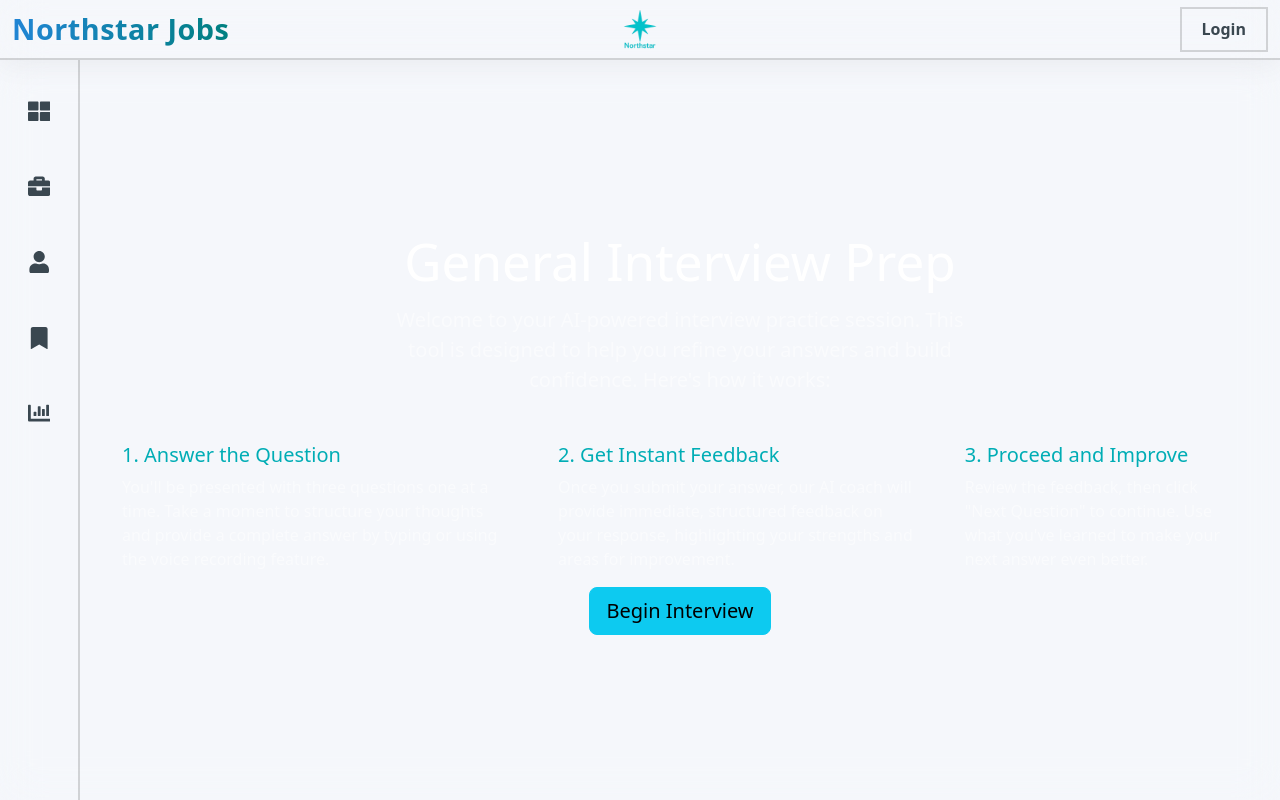
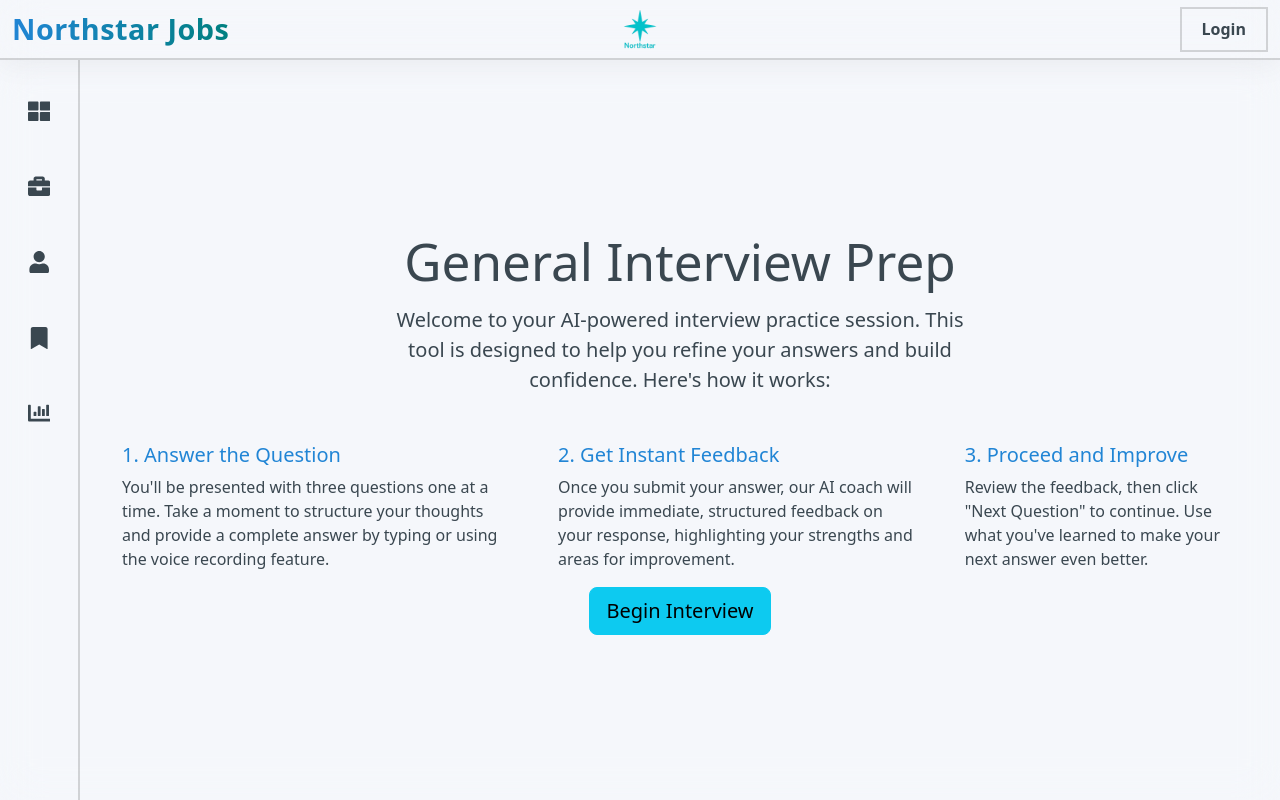
Before and after one commit to TJordahl90/Capstone-Web-Crawler, a React (Vite) app in the folder frontend/: page /interview-chatbot in a window 1280 px wide. Built offline with nearby package versions, Linux system fonts and the light colour scheme; no server answers.

Commit message:
add light mode to interview page

```diff
--- a/frontend/src/components/InterviewChatbot.jsx
+++ b/frontend/src/components/InterviewChatbot.jsx
@@ -189,7 +189,7 @@ const InterviewChatbot = () => {
             <Container className="py-5" style={{ maxWidth: '1000px' }}>
                 <Row>
                     <Col>
-                        <div style={{ backgroundColor: 'var(--bg3)', border: '1px solid var(--border)', padding: '2rem', borderRadius: '0.375rem', color: 'var(--text2)' }}>
+                        <div style={{ backgroundColor: 'var(--background)', border: '1px solid var(--border)', padding: '2rem', borderRadius: '0.375rem', color: 'var(--text2)' }}>
 
                             <h3 style={{ fontSize: '1.75rem', fontWeight: 600, color: 'var(--text2)', textAlign: 'center', marginBottom: '1.5rem' }}>Your Mock Interview Report</h3>
                             <Row className="mb-4 text-center">
@@ -234,25 +234,25 @@ const InterviewChatbot = () => {
     // This will display the instruction page
 	if (!sessionStarted) {
 		return (
-			<Container className="d-flex justify-content-center align-items-center text-center text-white" style={{ height: 'calc(100vh - 52px)' }}>
+			<Container className="d-flex justify-content-center align-items-center text-center" style={{ color: "var(--text)", height: 'calc(100vh - 52px)' }}>
                 <div>
                     <h1>{job ? `Mock Interview for ${job.title}` : 'General Interview Prep'}</h1>
-                    <p className="lead text-white-50 mt-3" style={{ maxWidth: '600px', margin: 'auto' }}>
+                    <p className="lead mt-3" style={{ color : "var(--text)", maxWidth: '600px', margin: 'auto' }}>
     					Welcome to your AI-powered interview practice session. This tool is designed to help you refine your answers and build confidence. Here's how it works:
     				</p>
 
     				<div className="d-flex justify-content-center gap-5 mt-5 text-start">
     				    <div>
-    				        <h5 style={{ color: '#00ADB5' }}>1. Answer the Question</h5>
-    				        <p className="text-white-50">You'll be presented with three questions one at a time. Take a moment to structure your thoughts and provide a complete answer by typing or using the voice recording feature.</p>
+    				        <h5 style={{ color: "var(--accent1" }}>1. Answer the Question</h5>
+    				        <p className="des1">You'll be presented with three questions one at a time. Take a moment to structure your thoughts and provide a complete answer by typing or using the voice recording feature.</p>
     				    </div>
     				    <div>
-    				        <h5 style={{ color: '#00ADB5' }}>2. Get Instant Feedback</h5>
-    				        <p className="text-white-50">Once you submit your answer, our AI coach will provide immediate, structured feedback on your response, highlighting your strengths and areas for improvement.</p>
+    				        <h5 style={{ color: "var(--accent1" }}>2. Get Instant Feedback</h5>
+    				        <p className="des2">Once you submit your answer, our AI coach will provide immediate, structured feedback on your response, highlighting your strengths and areas for improvement.</p>
     				    </div>
     				    <div>
-    				        <h5 style={{ color: '#00ADB5' }}>3. Proceed and Improve</h5>
-    				        <p className="text-white-50">Review the feedback, then click "Next Question" to continue. Use what you've learned to make your next answer even better.</p>
+    				        <h5 style={{ color: "var(--accent1" }}>3. Proceed and Improve</h5>
+    				        <p className="des3">Review the feedback, then click "Next Question" to continue. Use what you've learned to make your next answer even better.</p>
     				    </div>
     				</div>
                     <Button variant="info" size="lg" onClick={getAIQuestions} disabled={loading}>
```
